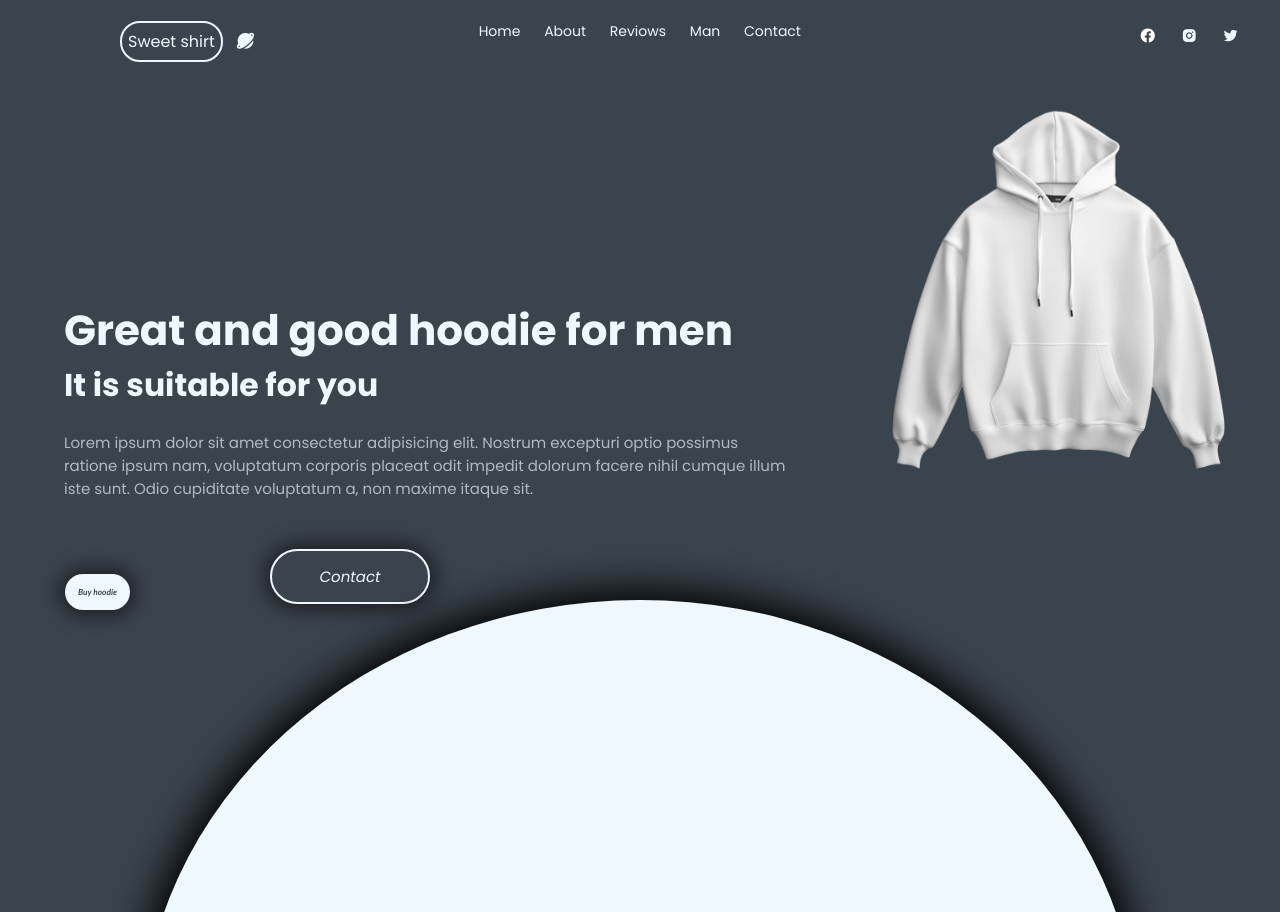
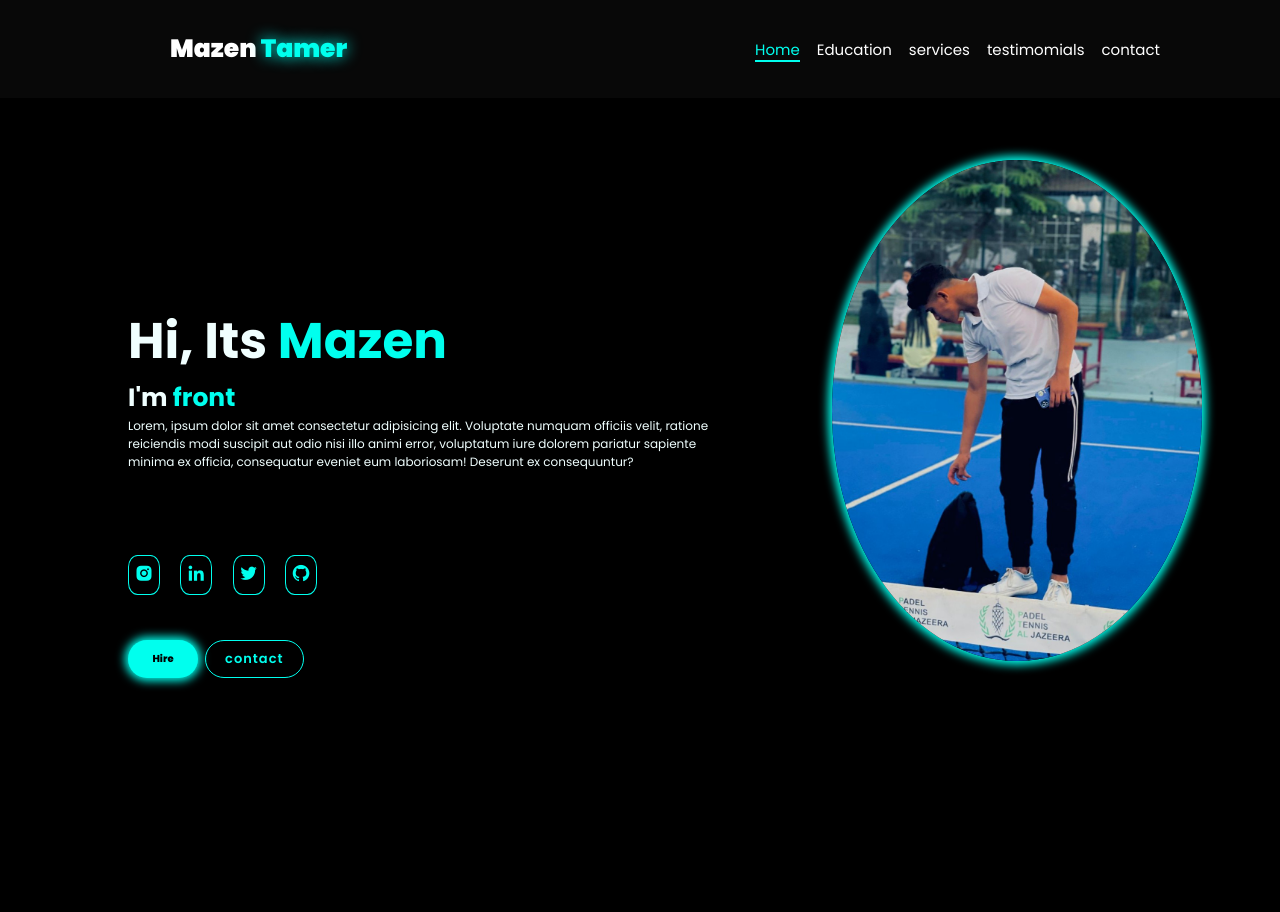
Before and after one commit to mazen3424/Coffee2, a plain HTML site: page index.html in a window 1280 px wide. Shown: the top 912 px of the page. After the commit the page ends 800 px from the top, so only its background shows below. Drawn offline with nearby package versions, Linux system fonts and the light colour scheme.

Commit message:
Add files via upload

```diff
--- /dev/null
+++ b/css/style.css
@@ -0,0 +1,146 @@
+@import url('https://fonts.googleapis.com/css2?family=Poppins:ital,wght@0,100;0,200;0,300;0,400;0,500;0,600;0,700;0,800;0,900;1,100;1,200;1,300;1,400;1,500;1,600;1,700;1,800;1,900&display=swap');
+*{
+    padding: 0;
+    margin: 0;
+    box-sizing: border-box;
+}
+body{
+    background-color: black;
+    font-family: "Poppins", serif;
+    overflow: hidden;
+}
+:root{
+    --ma-d1: #080808;
+    --ma-d2: #131313;
+    --ma-g: #00ffee;
+    --ma-w: #fff;
+}
+html{
+    font-size: 62.5%;
+}
+header{
+    background-color: var(--ma-d1);
+    position: fixed;
+    top: 0;
+    width: 100%;
+    display: flex;
+    justify-content: space-between;
+    align-items: center;
+    padding: 3rem;
+    z-index: 999;
+}
+nav{
+     word-spacing: 13px;
+     font-size: 15px;
+     padding-right: 90px;
+     z-index: 888;
+}
+.d1{
+     border-bottom: solid 2px #00ffee;
+     color: #00ffee;
+}
+a{
+    text-decoration: none;
+    color: white;
+
+}
+.logo{
+    font-size: 25px;
+    font-weight: 900;
+    padding-left: 140px;
+    transition: 0.4s;
+    z-index: 889;
+}
+.logo:hover{
+    transform: scale(1.1);
+}
+.logo span{
+    color: var(--ma-g);
+    text-shadow: #00ffee 0 0 15px;
+}
+.m1{
+    position: absolute;
+    top: 38%;
+    left: 10%;
+    color: azure;
+    font-size: 25px;
+    font-family: "Poppins", serif;
+}
+.m1 span{
+    color: #00ffee;
+}
+.m3{
+    width: 590px;
+    font-size: 12px;
+}
+.m4{
+    position: absolute;
+    top: 70%;
+    left: 10%;
+    font-size: 20px;
+    word-spacing: 15px;
+}
+.o1{
+    border: solid #00ffee 1px;
+    border-radius: 30%;
+    padding: 5px;
+}
+.s2{
+    border: solid #00ffee 1px;
+    border-radius: 30%;
+    padding: 5px;
+}
+.o3{
+    border: solid #00ffee 1px;
+    border-radius: 30%;
+    padding: 5px;
+}
+.o4{
+    border: solid #00ffee 1px;
+    border-radius: 30%;
+    padding: 5px;
+}
+img{
+    width: 370px;
+    position: absolute;
+    left: 65%;
+    top: 20%;
+    border-radius: 50%;
+    box-shadow: 0 0 10px 4px #00ffee;
+}
+.pre .f1{
+    background-color: #00ffee;
+    padding: 11px;
+    position: absolute;
+    top: 80%;
+    left: 10%;
+    border-radius: 80px;
+    width: 70px;
+    text-align: center;
+    font-weight: 800;
+    box-shadow: #00ffee 0 0 10px 3px;
+    transition: 0.5s;
+}
+.f1:hover{
+    transform: scale(1.1);
+}
+.pre .f2{
+     color: var(--ma-g);
+     position: absolute;
+     top: 80%;
+     left: 16%;
+     width: 99px;
+     text-align: center;
+     border: solid 1px;
+     border-radius: 80px;
+     padding: 8px;
+     font-size: 13px;
+     letter-spacing: 1px;
+     font-weight: 600;
+     transition: 0.5s;
+}
+.f2:hover{
+     background-color: #00ffee;
+     color: #080808;
+     transform: scale(1.1);
+}
--- a/index.html
+++ b/index.html
@@ -3,39 +3,36 @@
 <head>
     <meta charset="UTF-8">
     <meta name="viewport" content="width=device-width, initial-scale=1.0">
-    <title>project</title>
-    <link rel="stylesheet" href="CSS/style.css">
+    <title>Mazen</title>
     <link href='https://unpkg.com/boxicons@2.1.4/css/boxicons.min.css' rel='stylesheet'>
+    <link rel="stylesheet" href="css/style.css">
 </head>
 <body>
     <header>
-        <a href="" class="logo">Sweet shirt</a>
-        <a href="" class="m1"><i class='bx bxs-planet'></i></a>
-        <nav>
-            <a href="#">Home</a>
-            <a href="#">About</a>
-            <a href="#">Reviows</a>
-            <a href="#">Man</a>
-            <a href="#">Contact</a>
-        </nav>
+            <a href="" class="logo">Mazen <span>Tamer</span></a>
+            <nav>
+               <a href="#" class="d1">Home</a>
+               <a href="#" class="d2">Education</a>
+               <a href="#" class="d3">services</a>
+               <a href="#" class="d4">testimomials</a>
+               <a href="#" class="d5">contact</a>
+            </nav>
     </header>
-    <div class="pre">
-        <a href="" class="m2"><i class='bx bxl-facebook-circle' style='color:#ffffff' ></i></a>
-        <a href="" class="m3"><i class='bx bxl-instagram-alt'></i></a>
-        <a href="" class="m4"><i class='bx bxl-twitter'></i></a>
-    </div>
-    <div class="pr">
-        <h1>Great and good hoodie for men </h1>
-        <h2>It is suitable for you </h2>
-        <p>Lorem ipsum dolor sit amet consectetur adipisicing elit. Nostrum excepturi optio possimus ratione ipsum nam, voluptatum corporis placeat odit impedit dolorum facere nihil cumque illum iste sunt. Odio cupiditate voluptatum a, non maxime itaque sit.</p>
-    </div>
-    <div class="a1">
-        <h5>Buy hoodie</h5>
-    </div>
-    <div class="a2">
-        <p>Contact</p>
-    </div>
-    <div class="hj"></div>
-    <img src="img/m.png" alt="" class="img1">
+        <div class="m1">
+         <h1>Hi, Its <span>Mazen</span></h1>
+         <h4 class="m2">I'm <span>front</span></h4>
+         <p class="m3">Lorem, ipsum dolor sit amet consectetur adipisicing elit. Voluptate numquam officiis velit, ratione reiciendis modi suscipit aut odio nisi illo animi error, voluptatum iure dolorem pariatur sapiente minima ex officia, consequatur eveniet eum laboriosam! Deserunt ex consequuntur?</p>
+        </div>
+        <div class="m4">
+         <a href="" class="o1"><i class='bx bxl-instagram-alt' style="color: #00ffee;"></i></a>
+         <a href="" class="s2"><i class='bx bxl-linkedin' style="color: #00ffee;"></i></a>
+         <a href="" class="o3"><i class='bx bxl-twitter' style="color: #00ffee;"></i></a>
+         <a href="" class="o4" ><i class='bx bxl-github' style="color: #00ffee;"></i></a>
+      </div>
+      <div class="pre">
+         <p class="f1">Hire</p>
+         <p class="f2">contact</p>
+      </div>
+      <img src="img/UIVQ1072.JPG" alt="mazen">
 </body>
 </html>
```
Also changed, not shown: img/UIVQ1072.JPG (added), img/mazen.JPG (added), img/mazen1.JPG (added).
